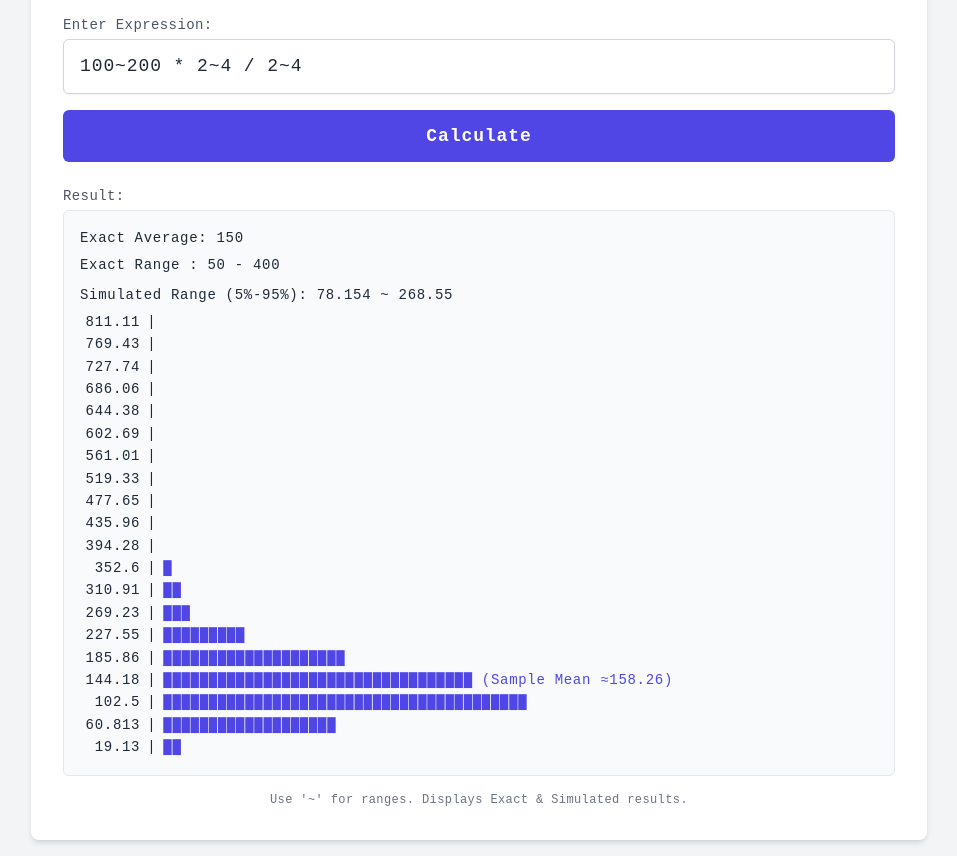
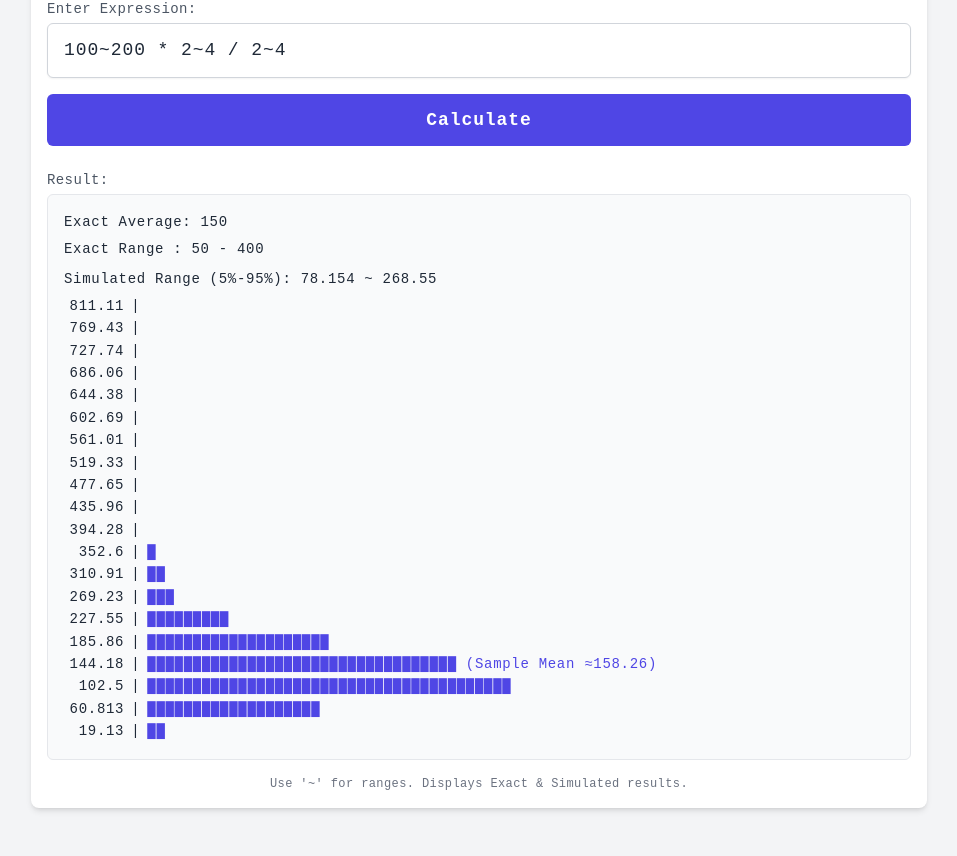
Before and after one commit to PythonicNinja/unsure-calc, a plain HTML site: page index.html in a window 1280 px wide. Shown: the part 93-949 px from the top of the page, without its empty margins (161-1118 px from the left). After the commit the page ends 917 px from the top, so only its background shows below. Drawn offline with nearby package versions, Linux system fonts and the light colour scheme.

Commit message:
adjust padding

```diff
--- a/index.html
+++ b/index.html
@@ -53,7 +53,7 @@
     <body
         class="bg-gray-100 text-gray-800 min-h-screen flex items-center justify-center p-4"
     >
-        <div class="bg-white p-8 rounded-lg shadow-md w-full max-w-4xl">
+        <div class="bg-white p-4 rounded-lg shadow-md w-full max-w-4xl">
             <h1
                 class="text-3xl font-bold mb-6 text-center tracking-wide text-gray-700"
             >
```
